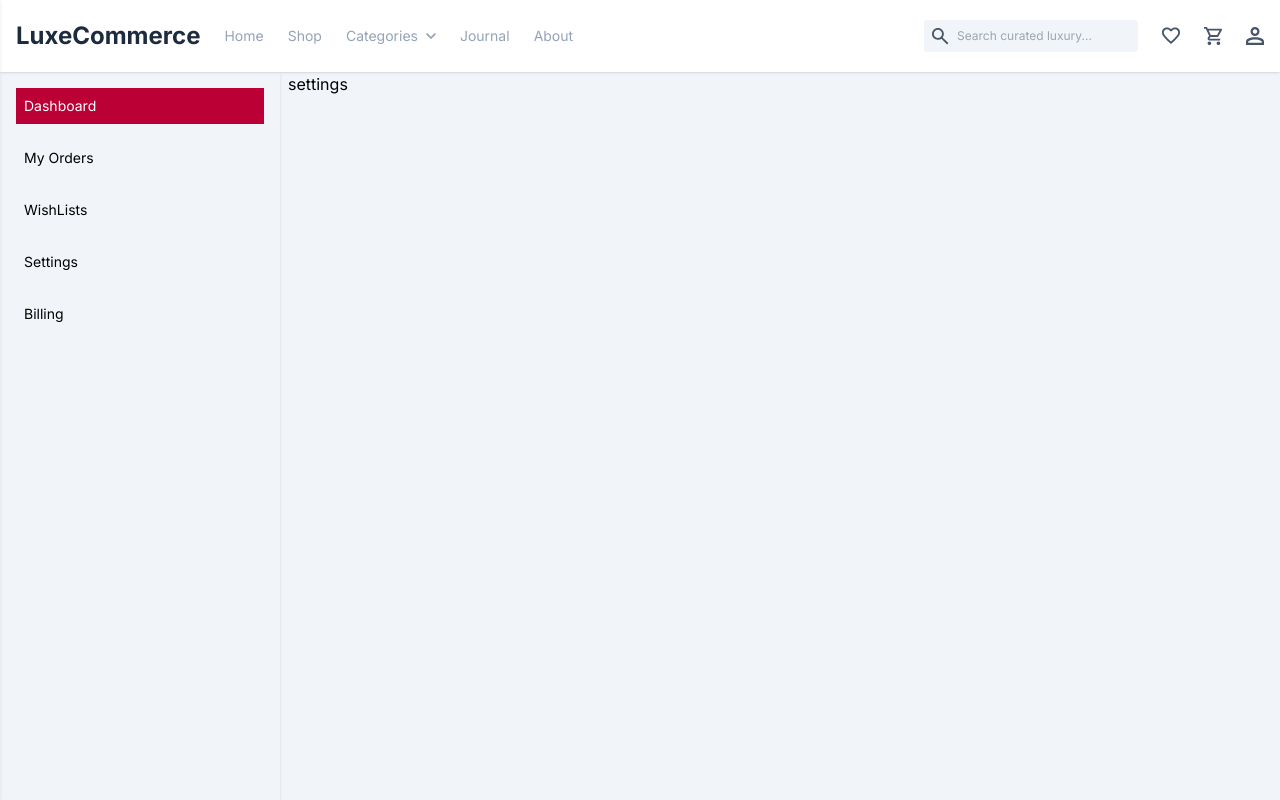
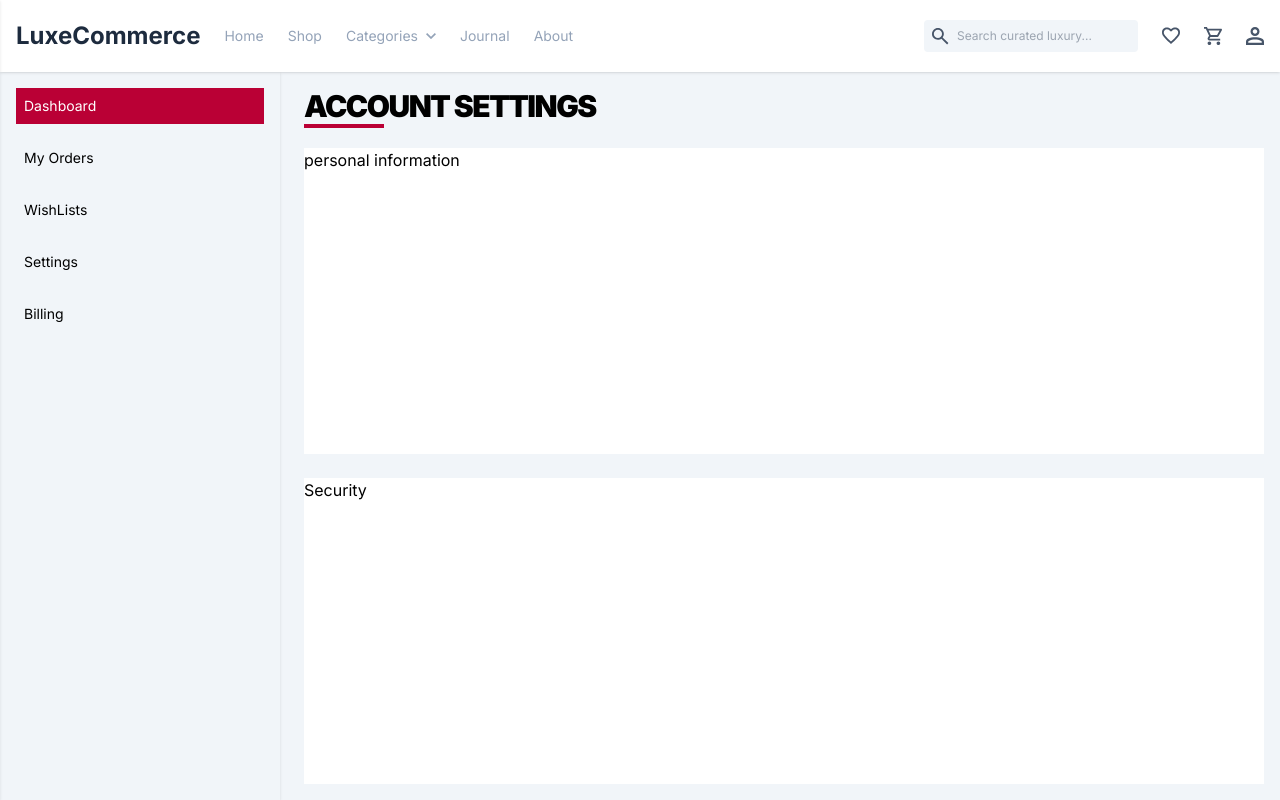
Before and after one commit to abdalla-samir/LuxeCommerce, a React (Vite) app: page /profile/settings in a window 1280 px wide. Built offline with nearby package versions, Linux system fonts and the light colour scheme.

Commit message:
enhanced the structure of the components and build the structure of the account settings content section.

```diff
--- a/src/components/user_profile/Settings.jsx
+++ b/src/components/user_profile/Settings.jsx
@@ -1,7 +1,12 @@
+import Heading from "../ui/Heading";
+import UserProfileHeading from "./UserProfileHeading";
+import UserInformation from "./settings/UserInformation";
+
 export default function Settings() {
     return (
-        <div>
-            <h1>settings</h1>
+        <div className="flex-1 flex flex-col gap-6">
+            <UserProfileHeading label="Account Settings" />
+            <UserInformation />
         </div>
     );
 }
--- /dev/null
+++ b/src/components/user_profile/UserProfileHeading.jsx
@@ -0,0 +1,8 @@
+import Heading from "../ui/Heading";
+export default function UserProfileHeading({ label }) {
+    return (
+        <div className="relative after:content-[''] after:h-1 after:w-20 after:bg-accent after:absolute after:left-0">
+            <Heading label={label} />
+        </div>
+    );
+}
--- /dev/null
+++ b/src/components/user_profile/settings/PersonalInformation.jsx
@@ -0,0 +1,7 @@
+export default function PersonalInformation() {
+    return (
+        <div className="flex-1 bg-white">
+            <h1>personal information</h1>
+        </div>
+    );
+}
--- /dev/null
+++ b/src/components/user_profile/settings/Security.jsx
@@ -0,0 +1,7 @@
+export default function Security() {
+    return (
+        <div className="flex-1 bg-white">
+            <h1>Security</h1>
+        </div>
+    );
+}
--- /dev/null
+++ b/src/components/user_profile/settings/UserInformation.jsx
@@ -0,0 +1,10 @@
+import PersonalInformation from "./PersonalInformation";
+import Security from "./Security";
+export default function UserInformation() {
+    return (
+        <div className="flex-1 flex flex-col gap-6">
+            <PersonalInformation />
+            <Security />
+        </div>
+    );
+}
--- a/src/layouts/UserProfileLayout.jsx
+++ b/src/layouts/UserProfileLayout.jsx
@@ -8,7 +8,9 @@ export default function UserProfileLayout() {
             <NavBar />
             <div className="relative flex gap-2 min-h-[calc(100vh-72px)] bg-bg-section ">
                 <UserProfileSideBar />
-                <Outlet />
+                <div className="p-4 flex-1 flex flex-col gap-6">
+                    <Outlet />
+                </div>
             </div>
         </>
     );
```
